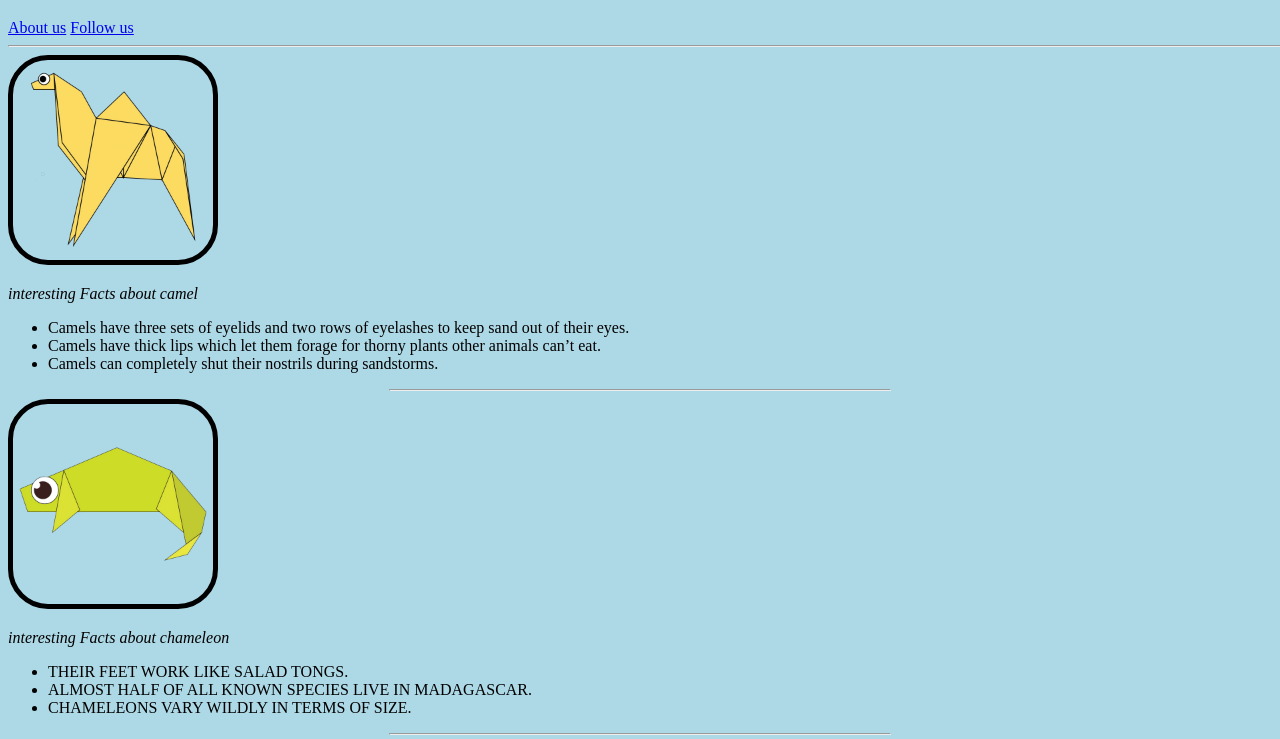
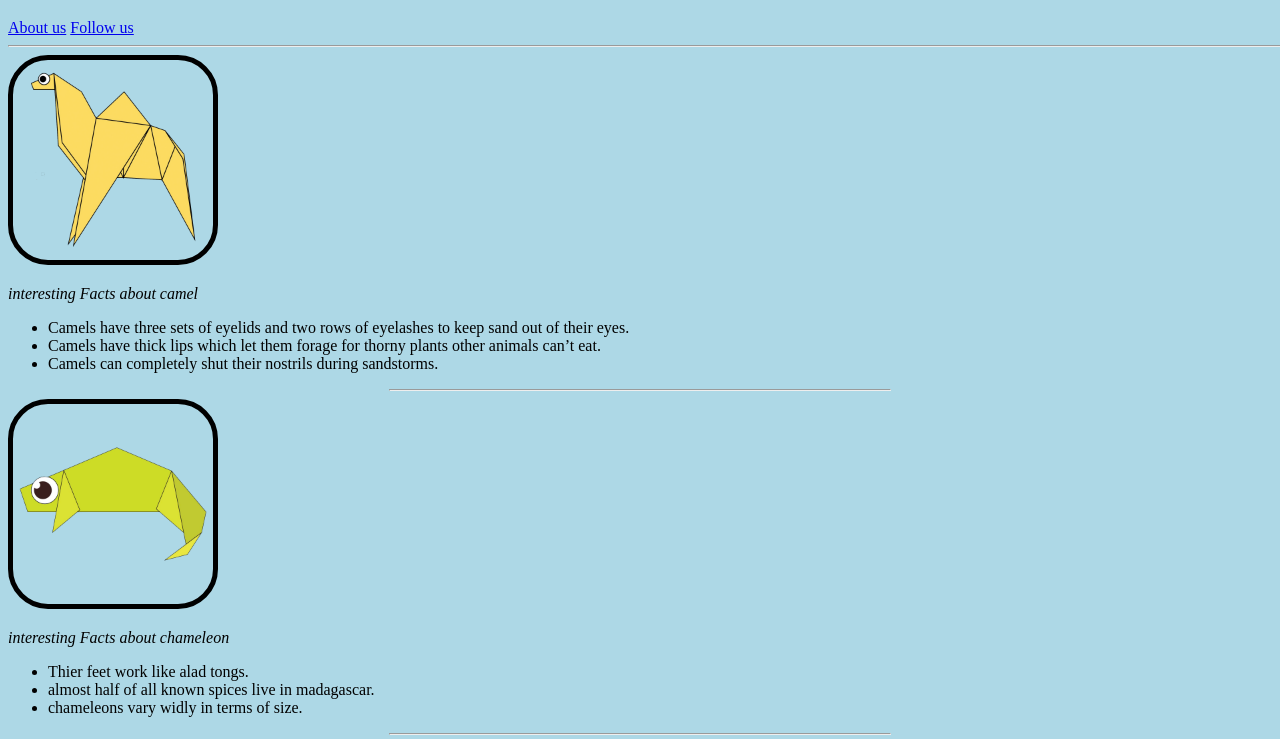
Before and after one commit to anshika4/project-49, a plain HTML site: page index.html in a window 1280 px wide. Shown: the part 61-800 px from the top of the page. Drawn offline with Linux system fonts and the light colour scheme.

Commit message:
Update index.html

```diff
--- a/index.html
+++ b/index.html
@@ -38,9 +38,9 @@
     <img src="chameleon.png" width="200px" height="200px"></a>
     <p><i>interesting Facts about chameleon</i></p>
     <ul>
-        <li>THEIR FEET WORK LIKE SALAD TONGS.</li>
-        <li>ALMOST HALF OF ALL KNOWN SPECIES LIVE IN MADAGASCAR.</li>
-        <li>CHAMELEONS VARY WILDLY IN TERMS OF SIZE.</li>
+        <li>Thier feet work like alad tongs.</li>
+        <li>almost half of all known spices live in madagascar.</li>
+        <li>chameleons vary widly in terms of size.</li>
     </ul>
 
     <hr width=500px>
```
